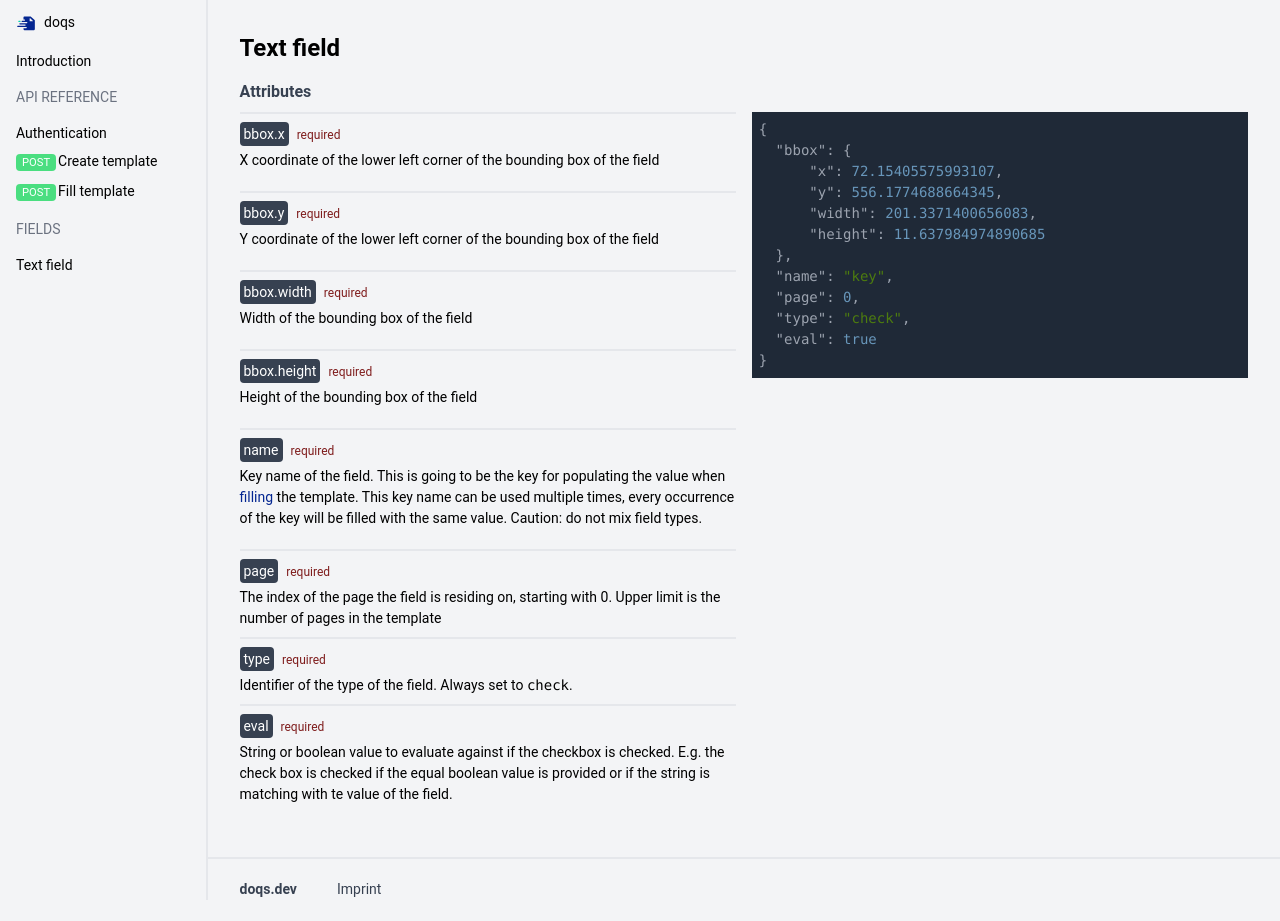
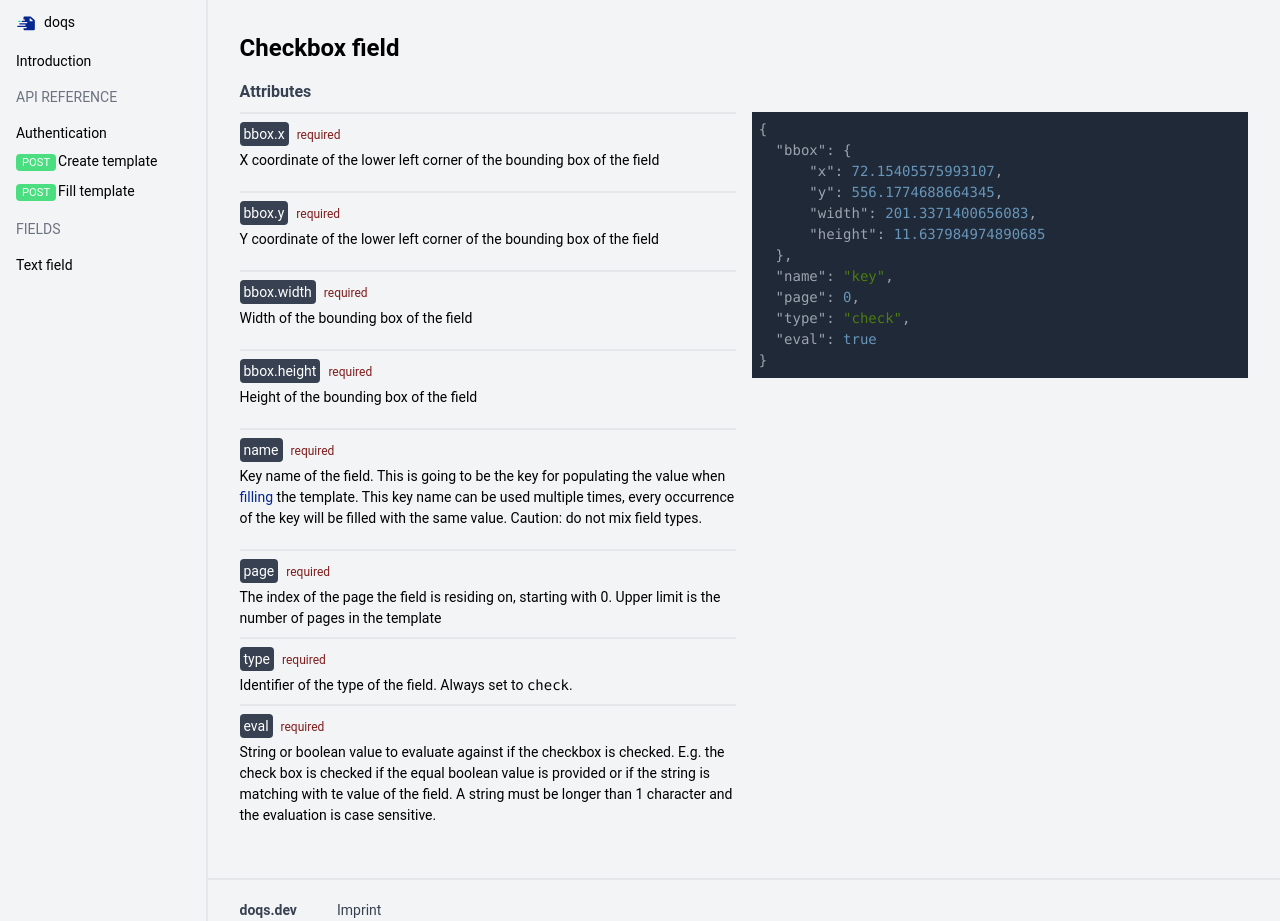
Before and after one commit to doqs-dev/docs, a Next.js app: page /fields/checkbox in a window 1280 px wide. Before the commit the page ends 900 px from the top, so only its background shows below. Built offline with nearby package versions, Linux system fonts and the light colour scheme.

Commit message:
feat: improve

```diff
--- a/pages/fields/checkbox.mdx
+++ b/pages/fields/checkbox.mdx
@@ -3,7 +3,7 @@ import {Attribute} from "../../components/attribute"; import {Grid} from "../../
 } from "../../components/code-highlighter";
 
 
-# Text field
+# Checkbox field
 
 ### Attributes
 <Grid>
@@ -34,6 +34,7 @@ import {Attribute} from "../../components/attribute"; import {Grid} from "../../
         <Attribute name={"eval"} required="1">
             String or boolean value to evaluate against if the checkbox is checked. E.g. the check box is checked if the
             equal boolean value is provided or if the string is matching with te value of the field.
+            A string must be longer than 1 character and the evaluation is case sensitive.
         </Attribute>
     </div>
     <div className="relative">
```
